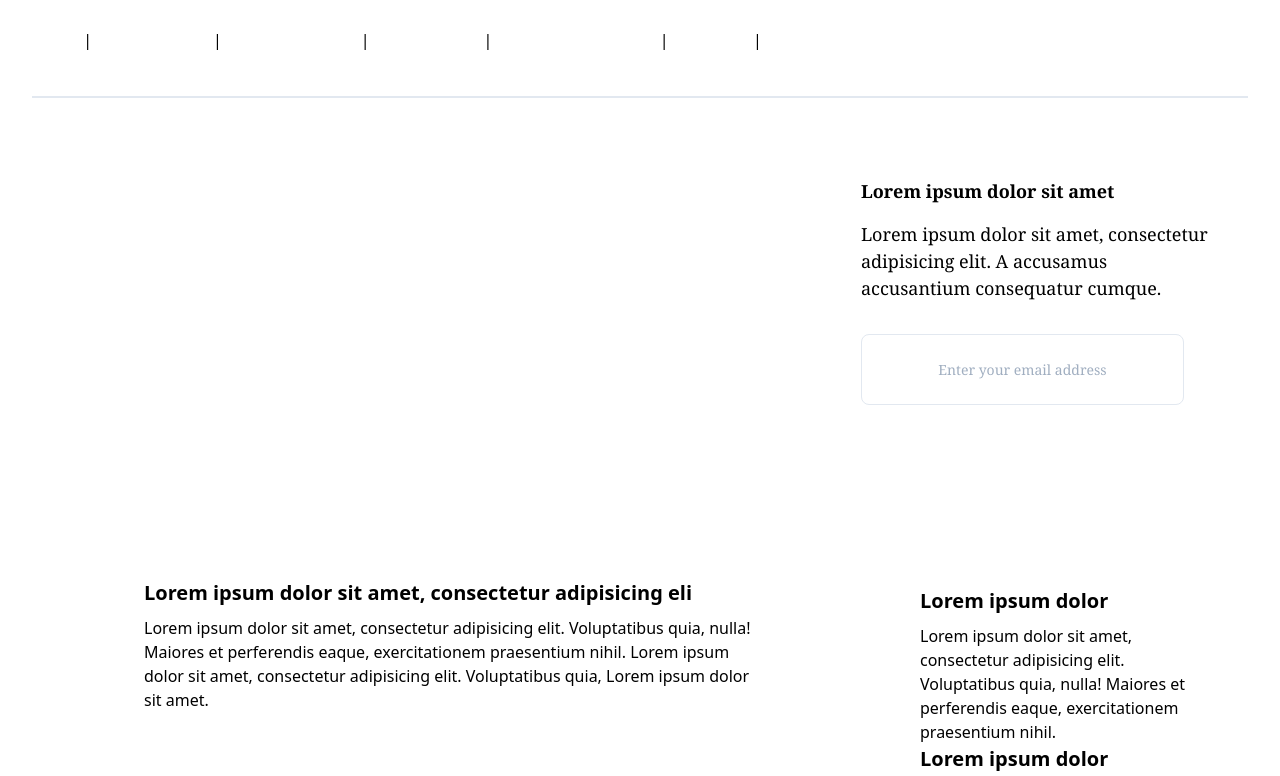
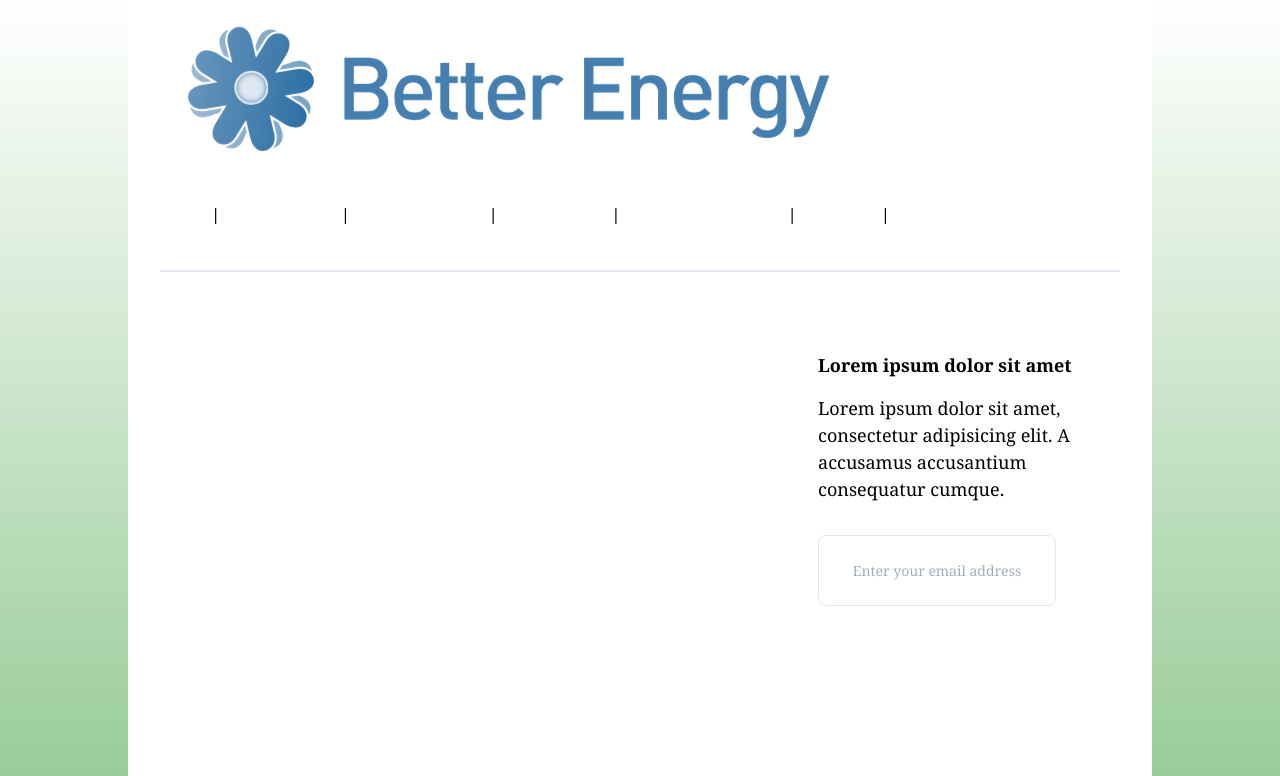
Before and after one commit to Cleyrauz/Interface_Development, a plain HTML site: page better_energy_test_skeleton/index.html in a window 1280 px wide. Shown: the top 776 px of the page. Drawn offline with nearby package versions, Linux system fonts and the light colour scheme.

Commit message:
Added logo, main container and background gradient

```diff
--- a/better_energy_test_skeleton/assets/css/eqtr_main.css
+++ b/better_energy_test_skeleton/assets/css/eqtr_main.css
@@ -15,3 +15,13 @@ Notes:
 @tailwind components;
 
 @tailwind utilities;
+
+.main-container {
+  width: 80%;
+  margin: 0 auto;
+  background-color: white;
+}
+
+body {
+  background-image: linear-gradient(white, green);
+}
--- a/better_energy_test_skeleton/index.html
+++ b/better_energy_test_skeleton/index.html
@@ -19,7 +19,13 @@
 
 
 </head>
-<body>
+<body >
+<div class="main-container">
+  <div class="flex items-center flex-no-shrink text-white mr-6">
+    <h1 class="text-black text-2xl p-2 align-middle font-sans relative pl-8">
+      <img src="./assets/images/logo.png">
+    </h1>
+  </div>
   <nav class="bg-blue-dark p-3 rounded font-sans w-full m-4">
     <ol class="list-reset flex text-grey-dark">
       <li><a href="#" class="text-white font-bold no-underline">Home</a></li>
@@ -94,5 +100,6 @@
     <p class="font-sans text-white text-xs">Lorem ipsum dolor sit amet, consectetur adipiscing elit, sed do eiusmod tempor incididunt ut labore et dolore magna aliqua. Ut enim ad minim veniam, quis nostrud exercitation ullamco laboris nisi ut aliquip ex ea commodo consequat. Duis aute irure dolor in reprehenderit in voluptate velit esse cillum dolore eu fugiat nulla pariatur. Excepteur sint occaecat cupidatat non proident, sunt in culpa qui officia deserunt mollit anim id est laborum. Lorem ipsum dolor sit amet, consectetur adipiscing elit, sed do eiusmod tempor incididunt ut labore et dolore magna aliqua. Ut enim ad minim veniam, quis nostrud exercitation ullamco laboris nisi ut aliquip ex ea commodo consequat. Duis aute irure dolor in reprehenderit in voluptate velit esse cillum dolore eu fugiat nulla pariatur. Excepteur sint occaecat cupidatat non proident, sunt in culpa qui officia deserunt mollit anim id est laborum.</p>
     <p class="font-sans text-white text-xs">Lorem ipsum dolor sit amet, consectetur adipiscing elit, sed do eiusmod tempor incididunt ut labore et dolore magna aliqua. Ut enim ad minim veniam, quis nostrud exercitation ullamco laboris nisi ut aliquip ex ea commodo consequat. Duis aute irure dolor in reprehenderit in voluptate velit esse cillum dolore eu fugiat nulla pariatur. Excepteur sint occaecat cupidatat non proident, sunt in culpa qui officia deserunt mollit anim id est laborum. Lorem ipsum dolor sit amet, consectetur adipiscing elit, sed do eiusmod tempor incididunt ut labore et dolore magna aliqua. Ut enim ad minim veniam, quis nostrud exercitation ullamco laboris nisi ut aliquip ex ea commodo consequat. Duis aute irure dolor in reprehenderit in voluptate velit esse cillum dolore eu fugiat nulla pariatur. Excepteur sint occaecat cupidatat non proident, sunt in culpa qui officia deserunt mollit anim id est laborum.</p>
   </footer>
+<div>
 </body>
 </html>
```
Also changed, not shown: better_energy_test_skeleton/assets/images/logo.png (added). Lines whose indentation alone changed are shown as unchanged.
